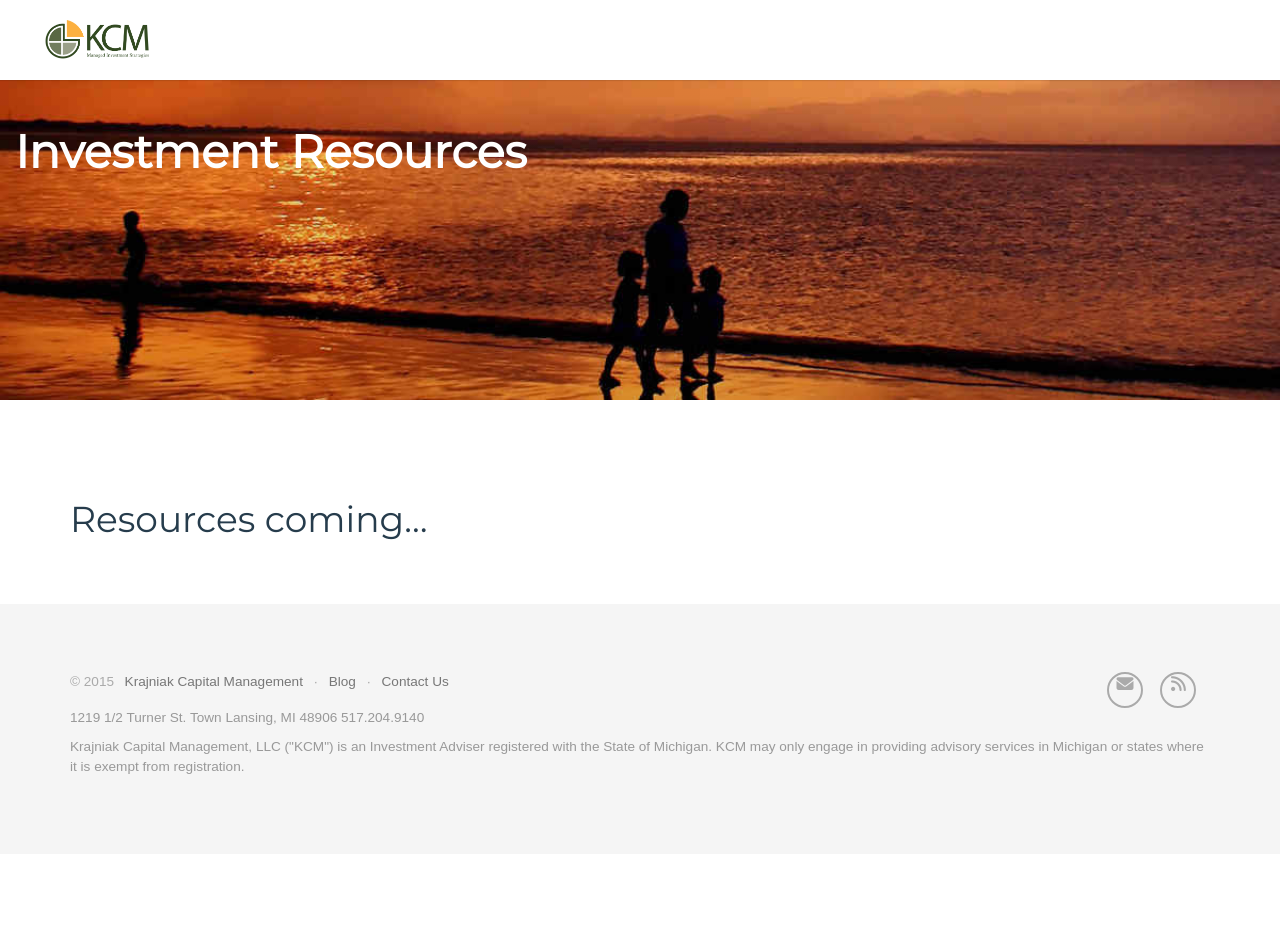
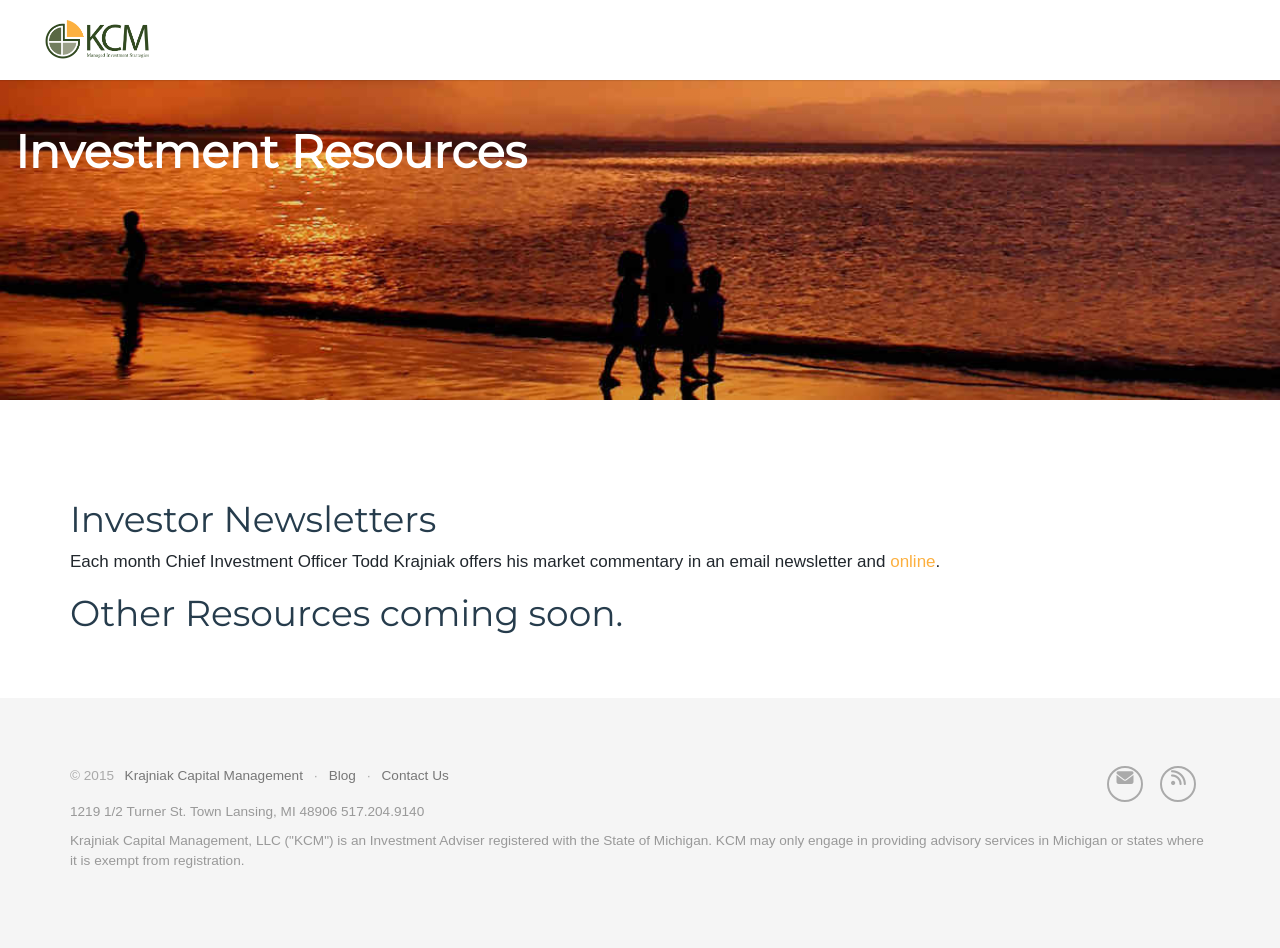
Before and after one commit to davidsilvasmith/kcm, a Jekyll site: the page built from resources.md, in a window 1280 px wide. Built offline with Jekyll 4.4.1, drawn with Linux system fonts in a browser that asks for light colours; nearby versions of some CDN libraries; some web fonts are replaced; comment, search, counter and statistics services are not loaded; before the commit the page ends 900 px from its top, so only the background shows below that.

Commit message:
added blog to resources

```diff
--- a/blog/index.html
+++ b/blog/index.html
@@ -1,6 +1,6 @@
 ---
-title: KCM Insights
-subtitle: Words of Wisdom from our Chief Investment Officer.
+title: KCM Investment Letters
+subtitle: Market Commentary from our Chief Investment Officer.
 layout: default
 includeJoin: 1
 meta: <link rel="alternate" type="application/atom+xml" title="KCM — Atom" href="http://www.krajniakcapital.com//blog/feed.atom" />
--- a/resources.md
+++ b/resources.md
@@ -5,4 +5,8 @@ includeJoin: 1
 permalink: /resources/
 ---
 
-# Resources coming...
+# Investor Newsletters
+
+Each month Chief Investment Officer Todd Krajniak offers his market commentary in an email newsletter and [online](/blog/).
+
+# Other Resources coming soon.
```
